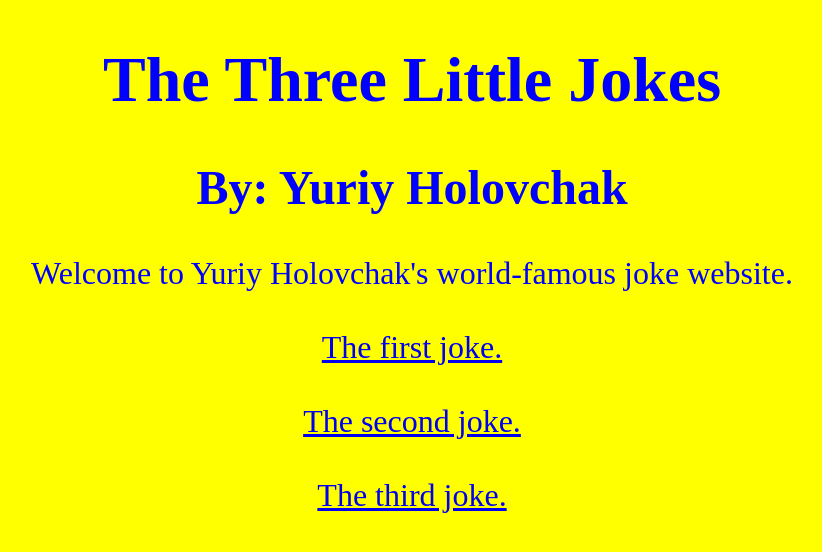
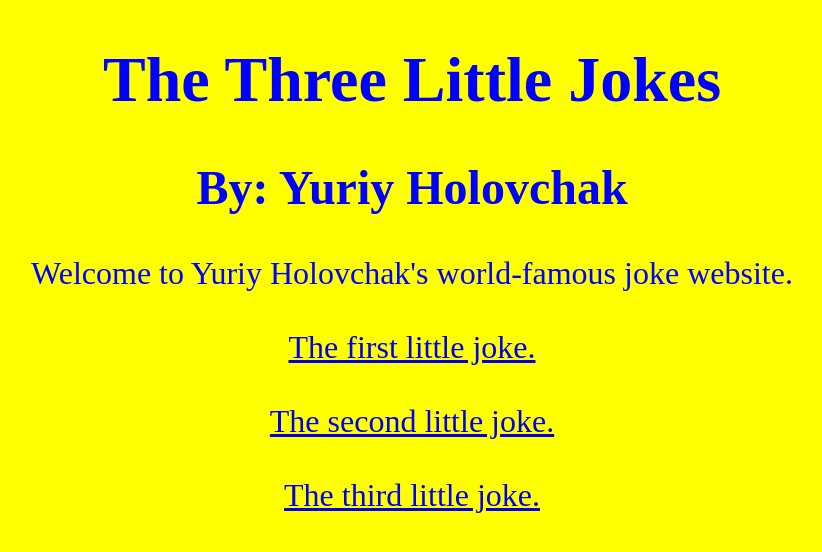
Before and after one commit to YuriyHolovchak/final-website, a plain HTML site: page Index.html in a window 1280 px wide. Shown: the whole page, without its empty margins (228-1050 px from the left). Drawn offline with Linux system fonts and the light colour scheme.

Commit message:
Update Index.html

```diff
--- a/Index.html
+++ b/Index.html
@@ -19,11 +19,11 @@
     <p>
         Welcome to Yuriy Holovchak's world-famous joke website.
         <br><br>
-        <a href="Joke1.html">The first joke.</a>
+        <a href="Joke1.html">The first little joke.</a>
         <br><br>
-        <a href="Joke2.html">The second joke.</a>
+        <a href="Joke2.html">The second little joke.</a>
         <br><br>
-        <a href="Joke3.html">The third joke.</a>
+        <a href="Joke3.html">The third little joke.</a>
     </p>
 </body>
 
```
